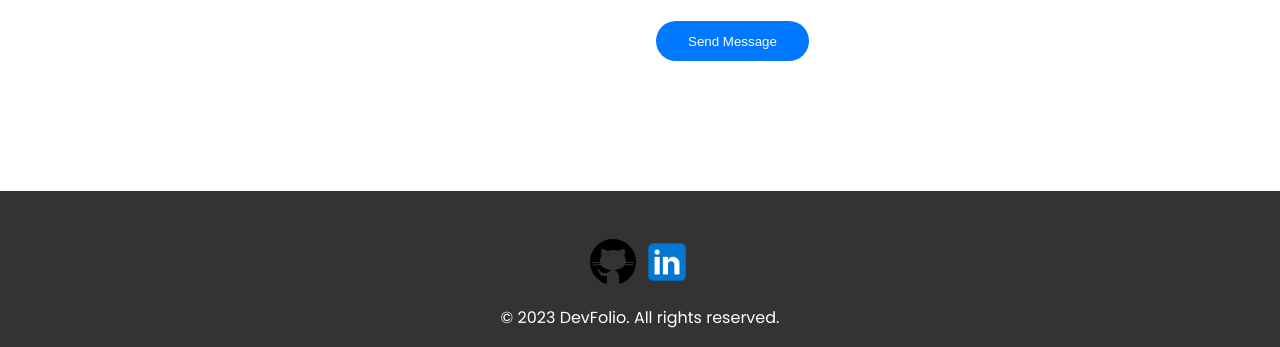
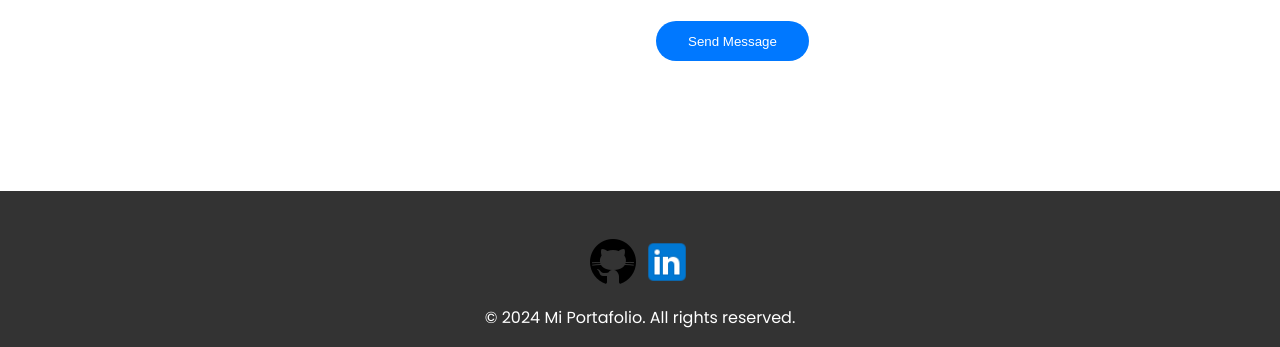
Before and after one commit to ilkiinz/Portfolio-web-site, a plain HTML site: page index.html in a window 1280 px wide. Shown: the part 4717-5064 px from the top of the page. Drawn offline with Linux system fonts and the light colour scheme.

Commit message:
last edit footer

```diff
--- a/index.html
+++ b/index.html
@@ -200,7 +200,7 @@
            <a href="https://github.com/ilkiinz"><img src="./github.png" alt="github" class="soc-log"></a>
            <a href="https://www.linkedin.com/in/ilkin-aghayev-aa3899267?utm_source=share&utm_campaign=share_via&utm_content=profile&utm_medium=android_app"><img src="./linkedin.png" alt="linkedin" class="soc-log"></a>
         </div>
-        <p>&copy; 2023 DevFolio. All rights reserved.</p>
+        <p>&copy; 2024 Mi Portafolio. All rights reserved.</p>
     </footer>
 
     <script src="main.js"></script>
```
